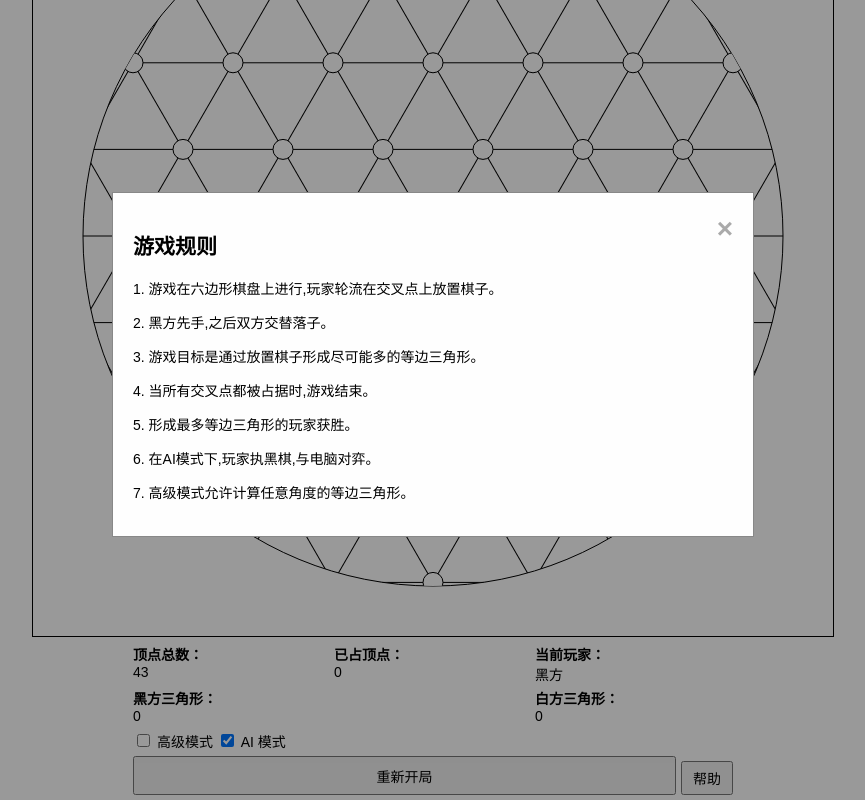
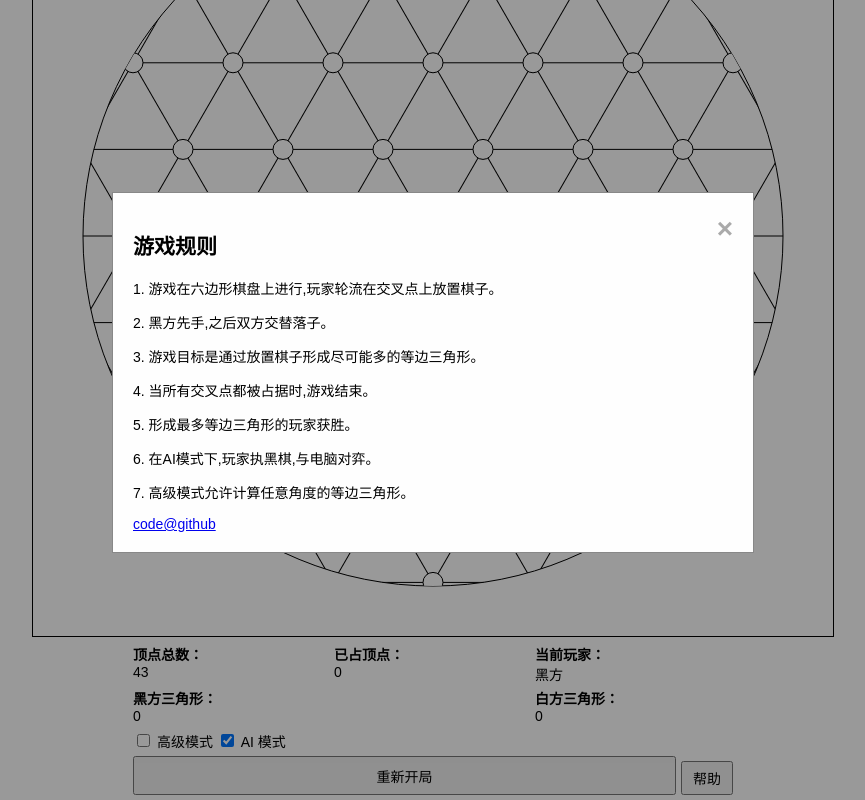
Before and after one commit to bones7456/bones7456, a plain HTML site: page triangle_chess/index.html in a window 1280 px wide. Both pictures are taken after a click on the button "帮助". Shown: the part 170-970 px from the top of the page, without its empty margins (207-1072 px from the left). Drawn offline with Linux system fonts and the light colour scheme.

Commit message:
小修改

```diff
--- a/triangle_chess/index.html
+++ b/triangle_chess/index.html
@@ -164,6 +164,7 @@
         <p>5. 形成最多等边三角形的玩家获胜。</p>
         <p>6. 在AI模式下,玩家执黑棋,与电脑对弈。</p>
         <p>7. 高级模式允许计算任意角度的等边三角形。</p>
+        <a href="https://github.com/bones7456/something/tree/main/triangle_chess">code@github</a>
     </div>
 </div>
 
```
